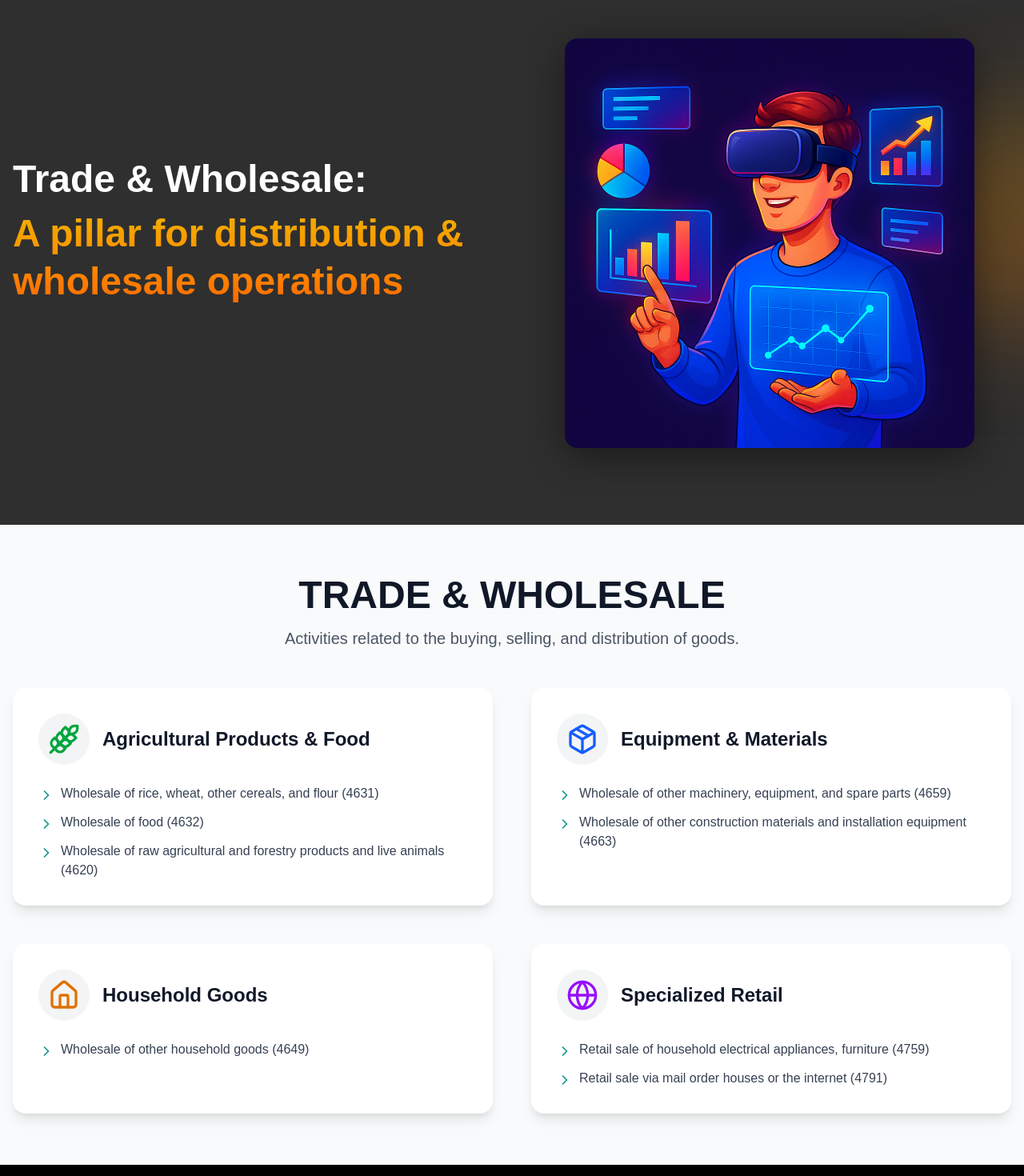
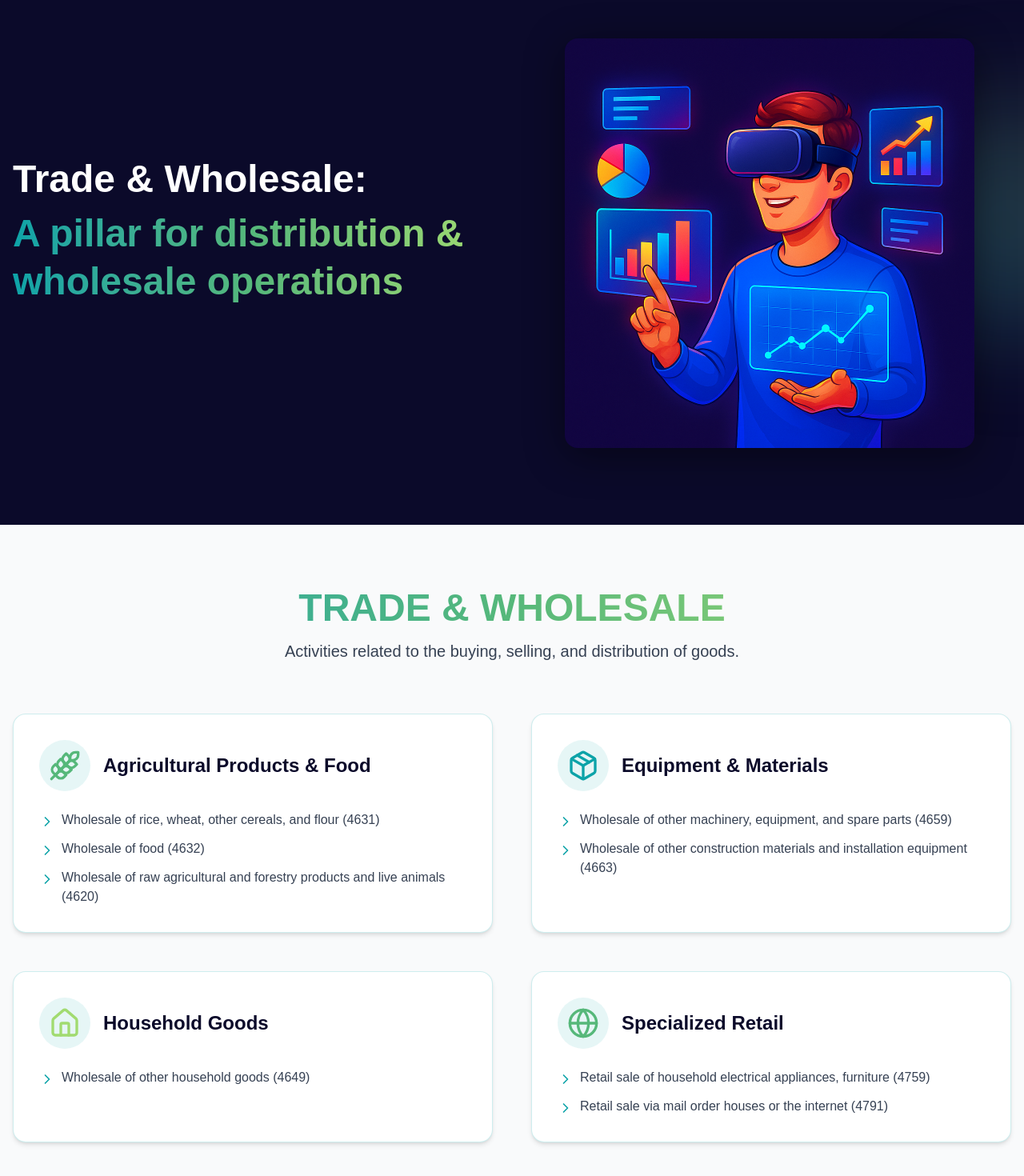
Before and after one commit to nhatduong-test/NhatDuong, a Next.js app: page /trade in a window 1280 px wide. Shown: the part 200-1670 px from the top of the page at 80% size. Built offline with nearby package versions, Linux system fonts and the light colour scheme.

Commit message:
fix: change color

```diff
--- a/app/real-estate/_components/RealEstate.jsx
+++ b/app/real-estate/_components/RealEstate.jsx
@@ -9,15 +9,17 @@ import {
 
 // --- Biểu tượng cho các danh mục Dịch vụ ---
 const serviceIcons = {
-  "Real Estate": <Landmark className="w-10 h-10 text-teal-600" />,
-  "Tourism & Transportation": <BedDouble className="w-10 h-10 text-cyan-600" />,
+  "Real Estate": <Landmark className="w-10 h-10 text-[#0CA3A8]" />,
+  "Tourism & Transportation": (
+    <BedDouble className="w-10 h-10 text-[#56B87A]" />
+  ),
   "Finance & Fund Management": (
-    <Banknote className="w-10 h-10 text-indigo-600" />
+    <Banknote className="w-10 h-10 text-[#A1DB70]" />
   ),
-  "Research & Support": <FlaskConical className="w-10 h-10 text-red-600" />,
+  "Research & Support": <FlaskConical className="w-10 h-10 text-[#0CA3A8]" />,
 };
 
-// --- Dữ liệu cho trang Real Estate & Other Services ---
+// --- Dữ liệu ---
 const realEstateData = {
   title: "REAL ESTATE & OTHER SERVICES",
   description: "Core support and other commercial services.",
@@ -61,50 +63,52 @@ const realEstateData = {
   ],
 };
 
-// --- Thành phần trang Real Estate & Other Services ---
+// --- Thành phần trang ---
 export default function RealEstateAndServicesPage() {
   return (
-    <div className="max-w-7xl px-4 mx-auto font-inter py-16">
-      {/* Tiêu đề trang */}
-      <div className="mx-auto text-center mb-12">
-        <h1 className="text-4xl md:text-5xl font-extrabold text-gray-900 mb-4">
+    <div className="bg-[#F9FAFB] text-[#0B0A2A] font-inter py-20">
+      {/* Tiêu đề */}
+      <div className="mx-auto text-center mb-16 px-4">
+        <h1 className="text-4xl md:text-5xl font-extrabold mb-4 bg-gradient-to-r from-[#0CA3A8] via-[#56B87A] to-[#A1DB70] bg-clip-text text-transparent">
           {realEstateData.title}
         </h1>
-        <p className="text-lg md:text-xl text-gray-600 max-w-3xl mx-auto">
+        <p className="text-lg md:text-xl text-gray-700 max-w-3xl mx-auto">
           {realEstateData.description}
         </p>
       </div>
 
-      {/* Lưới các danh mục */}
-      <div className="mx-auto grid grid-cols-1 md:grid-cols-2 gap-8 lg:gap-12">
+      {/* Lưới danh mục */}
+      <div className="max-w-7xl mx-auto px-4 grid grid-cols-1 md:grid-cols-2 gap-8 lg:gap-12">
         {realEstateData.categories.map((category) => (
           <div
             key={category.name}
-            className="bg-white rounded-2xl shadow-lg overflow-hidden transition-all duration-300 hover:shadow-2xl group"
+            className="group relative bg-white border border-[#0CA3A8]/20 rounded-2xl shadow-md hover:shadow-lg hover:border-[#0CA3A8]/40 transition-all duration-300"
           >
             <div className="p-6 md:p-8">
-              {/* Phần Header của Card */}
+              {/* Header */}
               <div className="flex items-center space-x-4 mb-6">
-                <div className="flex-shrink-0 bg-gray-100 rounded-full p-3 group-hover:bg-teal-100 transition-colors duration-300">
+                <div className="flex-shrink-0 bg-[#0CA3A8]/10 rounded-full p-3 group-hover:bg-[#56B87A]/20 transition-colors duration-300">
                   {serviceIcons[category.icon]}
                 </div>
-                <div>
-                  <h2 className="text-2xl font-bold text-gray-900">
-                    {category.name}
-                  </h2>
-                </div>
+                <h2 className="text-2xl font-bold">{category.name}</h2>
               </div>
 
               {/* Danh sách các mục */}
               <ul className="space-y-3">
                 {category.items.map((item) => (
-                  <li key={item} className="flex items-start">
-                    <ChevronRight className="flex-shrink-0 w-5 h-5 text-teal-600 mt-1 mr-2" />
-                    <span className="text-gray-700 text-base">{item}</span>
+                  <li
+                    key={item}
+                    className="flex items-start text-gray-700 group-hover:text-[#0B0A2A] transition"
+                  >
+                    <ChevronRight className="flex-shrink-0 w-5 h-5 text-[#0CA3A8] mt-1 mr-2" />
+                    <span className="text-base">{item}</span>
                   </li>
                 ))}
               </ul>
             </div>
+
+            {/* Hiệu ứng gradient viền dưới khi hover */}
+            <div className="absolute bottom-0 left-0 right-0 h-1 bg-gradient-to-r from-[#0CA3A8] via-[#56B87A] to-[#A1DB70] opacity-0 group-hover:opacity-100 transition-opacity duration-300"></div>
           </div>
         ))}
       </div>
--- a/app/trade/_components/TradeHero.jsx
+++ b/app/trade/_components/TradeHero.jsx
@@ -5,15 +5,13 @@ import React from "react";
 
 export default function TradeHero({
   title = "Trade & Wholesale",
-  //   subtitle = "Distribution, import/export and commercial trading operations across agricultural products, equipment, household goods and specialized retail.",
-  //   ctaPrimary = { href: "/trade", label: "Khám phá Trade" },
-  //   ctaSecondary = { href: "/contact", label: "Liên hệ" },
   imgSrc = "/home.png",
   imgAlt = "Trade & Wholesale illustration",
 }) {
   return (
-    <section className="relative overflow-hidden bg-[#2f2f2f] text-white">
-      <div className="pointer-events-none absolute right-[-10%] top-1/4 h-72 w-72 rounded-full bg-gradient-to-tr from-orange-500/30 to-yellow-400/20 blur-3xl" />
+    <section className="relative overflow-hidden bg-[#0B0A2A] text-white">
+      {/* glow gradient phía sau ảnh */}
+      <div className="pointer-events-none absolute right-[-10%] top-1/4 h-72 w-72 rounded-full bg-gradient-to-tr from-[#0CA3A8]/30 to-[#A1DB70]/20 blur-3xl" />
 
       <div className="mx-auto max-w-7xl px-4 py-16 md:py-24">
         <div className="grid items-center gap-10 md:grid-cols-2">
@@ -25,33 +23,25 @@ export default function TradeHero({
           >
             <h1 className="text-3xl sm:text-4xl md:text-5xl font-extrabold leading-tight">
               <span className="block">{title}:</span>
-              <span className="ml-0 mt-2 block bg-gradient-to-b from-yellow-500 to-orange-500 bg-clip-text text-transparent">
+              <span className="ml-0 mt-2 block bg-gradient-to-r from-[#0CA3A8] via-[#56B87A] to-[#A1DB70] bg-clip-text text-transparent">
                 A pillar for distribution & wholesale operations
               </span>
             </h1>
-
-            {/* <p
-              className="mt-4 max-w-xl text-base/7 text-gray-300 md:text-lg/8"
-              data-aos="fade-up"
-              data-aos-delay="150"
-            >
-              {subtitle}
-            </p> */}
 
             <div
               className="mt-8 flex flex-wrap items-center gap-3"
               data-aos="fade-up"
               data-aos-delay="300"
             >
-              {/* <Link href={ctaPrimary.href}>
-                <button className="rounded-full bg-gradient-to-r from-yellow-500 to-orange-500 px-6 py-3 text-sm font-semibold text-white shadow-lg shadow-orange-600/30 transition hover:brightness-110">
-                  {ctaPrimary.label}
+              {/* <Link href="/trade">
+                <button className="rounded-full bg-gradient-to-r from-[#0CA3A8] to-[#56B87A] px-6 py-3 text-sm font-semibold text-white shadow-lg shadow-[#0CA3A8]/30 transition hover:brightness-110">
+                  Khám phá Trade
                 </button>
               </Link>
 
-              <Link href={ctaSecondary.href}>
+              <Link href="/contact">
                 <button className="rounded-full border border-white/30 px-6 py-3 text-sm font-semibold text-white/90 transition hover:bg-white/10">
-                  {ctaSecondary.label}
+                  Liên hệ
                 </button>
               </Link> */}
             </div>
--- a/app/trade/_components/TradeWholes.jsx
+++ b/app/trade/_components/TradeWholes.jsx
@@ -1,24 +1,17 @@
 import React from "react";
-import {
-  ShoppingCart,
-  Wheat,
-  Package,
-  Home,
-  Globe,
-  ChevronRight,
-} from "lucide-react";
+import { Wheat, Package, Home, Globe, ChevronRight } from "lucide-react";
 
 // --- Biểu tượng cho các danh mục Dịch vụ ---
 const tradeIcons = {
   "Agricultural Products & Food": (
-    <Wheat className="w-10 h-10 text-green-600" />
+    <Wheat className="w-10 h-10 text-[#56B87A]" />
   ),
-  "Equipment & Materials": <Package className="w-10 h-10 text-blue-600" />,
-  "Household Goods": <Home className="w-10 h-10 text-amber-600" />,
-  "Specialized Retail": <Globe className="w-10 h-10 text-purple-600" />,
+  "Equipment & Materials": <Package className="w-10 h-10 text-[#0CA3A8]" />,
+  "Household Goods": <Home className="w-10 h-10 text-[#A1DB70]" />,
+  "Specialized Retail": <Globe className="w-10 h-10 text-[#56B87A]" />,
 };
 
-// --- Dữ liệu cho trang Trade & Wholesale ---
+// --- Dữ liệu ---
 const tradeData = {
   title: "TRADE & WHOLESALE",
   description:
@@ -57,50 +50,52 @@ const tradeData = {
   ],
 };
 
-// --- Thành phần trang Trade & Wholesale ---
+// --- Thành phần trang ---
 export default function TradeWholes() {
   return (
-    <div className="max-w-7xl px-4 mx-auto font-inter py-16">
-      {/* Tiêu đề trang */}
-      <div className="mx-auto text-center mb-12">
-        <h1 className="text-4xl md:text-5xl font-extrabold text-gray-900 mb-4">
+    <div className="bg-[#F9FAFB] text-[#0B0A2A] font-inter py-20">
+      {/* Tiêu đề */}
+      <div className="mx-auto text-center mb-16 px-4">
+        <h1 className="text-4xl md:text-5xl font-extrabold mb-4 bg-gradient-to-r from-[#0CA3A8] via-[#56B87A] to-[#A1DB70] bg-clip-text text-transparent">
           {tradeData.title}
         </h1>
-        <p className="text-lg md:text-xl text-gray-600 max-w-3xl mx-auto">
+        <p className="text-lg md:text-xl text-gray-700 max-w-3xl mx-auto">
           {tradeData.description}
         </p>
       </div>
 
       {/* Lưới danh mục */}
-      <div className="mx-auto grid grid-cols-1 md:grid-cols-2 gap-8 lg:gap-12">
+      <div className="max-w-7xl mx-auto px-4 grid grid-cols-1 md:grid-cols-2 gap-8 lg:gap-12">
         {tradeData.categories.map((category) => (
           <div
             key={category.name}
-            className="bg-white rounded-2xl shadow-lg overflow-hidden transition-all duration-300 hover:shadow-2xl group"
+            className="group relative bg-white border border-[#0CA3A8]/20 rounded-2xl shadow-md hover:shadow-lg hover:border-[#0CA3A8]/40 transition-all duration-300"
           >
             <div className="p-6 md:p-8">
               {/* Header */}
               <div className="flex items-center space-x-4 mb-6">
-                <div className="flex-shrink-0 bg-gray-100 rounded-full p-3 group-hover:bg-teal-100 transition-colors duration-300">
+                <div className="flex-shrink-0 bg-[#0CA3A8]/10 rounded-full p-3 group-hover:bg-[#56B87A]/20 transition-colors duration-300">
                   {tradeIcons[category.icon]}
                 </div>
-                <div>
-                  <h2 className="text-2xl font-bold text-gray-900">
-                    {category.name}
-                  </h2>
-                </div>
+                <h2 className="text-2xl font-bold">{category.name}</h2>
               </div>
 
               {/* Danh sách các mục */}
               <ul className="space-y-3">
                 {category.items.map((item) => (
-                  <li key={item} className="flex items-start">
-                    <ChevronRight className="flex-shrink-0 w-5 h-5 text-teal-600 mt-1 mr-2" />
-                    <span className="text-gray-700 text-base">{item}</span>
+                  <li
+                    key={item}
+                    className="flex items-start text-gray-700 group-hover:text-[#0B0A2A] transition"
+                  >
+                    <ChevronRight className="flex-shrink-0 w-5 h-5 text-[#0CA3A8] mt-1 mr-2" />
+                    <span className="text-base">{item}</span>
                   </li>
                 ))}
               </ul>
             </div>
+
+            {/* Hiệu ứng gradient viền dưới khi hover */}
+            <div className="absolute bottom-0 left-0 right-0 h-1 bg-gradient-to-r from-[#0CA3A8] via-[#56B87A] to-[#A1DB70] opacity-0 group-hover:opacity-100 transition-opacity duration-300"></div>
           </div>
         ))}
       </div>
```
